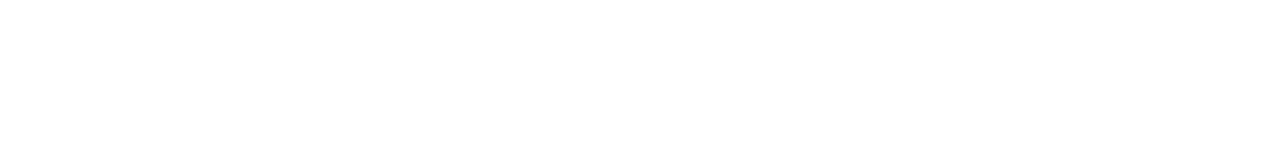
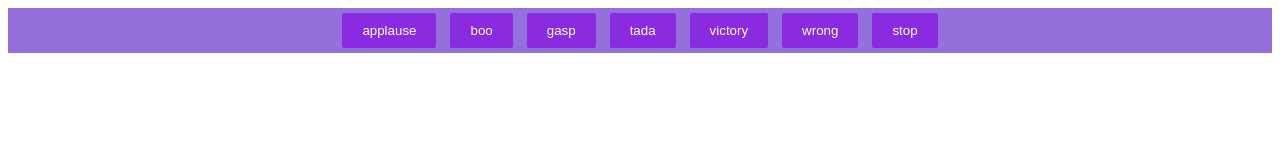
Before and after one commit to acciojob/Soundbar-tanzil7786, a website: page main.html in a window 1280 px wide. Drawn offline with Linux system fonts and the light colour scheme.

Commit message:
created a submission

```diff
--- a/main.html
+++ b/main.html
@@ -1,16 +1,21 @@
 <!DOCTYPE html>
-
 <html>
-
 <head>
-	<link rel="stylesheet" href="styles.css">
+	<link rel="stylesheet" href="./styles.css">
 </head>
-
 <body>
 	<!-- the entire body must be written by student -->
+<!-- 	<h1>Sound Player</h1> -->
+  <div id="buttons">
+    <button class="btn" onclick="playSound('sound1.mp3')">applause</button>
+    <button class="btn" onclick="playSound('sound2.mp3')">boo</button>
+    <button class="btn" onclick="playSound('sound3.mp3')">gasp</button>
+	<button class="btn" onclick="playSound('sound4.mp3')">tada</button>
+	<button class="btn" onclick="playSound('sound5.mp3')">victory</button>
+	<button class="btn" onclick="playSound('sound6.mp3')">wrong</button>
+    <button class="btn" onclick="stopSound()">stop</button>
+  </div>
     <script type="text/javascript" src="./script.js">
 </script>
-
 </body>
-
 </html>
--- a/script.js
+++ b/script.js
@@ -1 +1,19 @@
 //your JS code here. If required.
+let audio = null;
+
+function playSound(soundFile) {
+  if (audio !== null) {
+    audio.pause();
+    audio.currentTime = 0;
+  }
+
+  audio = new Audio("sounds/" + soundFile);
+  audio.play();
+}
+
+function stopSound() {
+  if (audio !== null) {
+    audio.pause();
+    audio.currentTime = 0;
+  }
+}
--- a/styles.css
+++ b/styles.css
@@ -1 +1,20 @@
 /*  your css code here. If applicable */
+#buttons {
+	text-align: center;
+	margin-top: px;
+	background:mediumpurple;
+}
+
+.btn {
+	padding: 10px 20px;
+	margin: 5px;
+	background-color:blueviolet;
+	color: #fff;
+	border: none;
+	border-radius:2px;
+	cursor: pointer;
+}
+
+.stop {
+	background-color: mediumpurple;
+}
```
